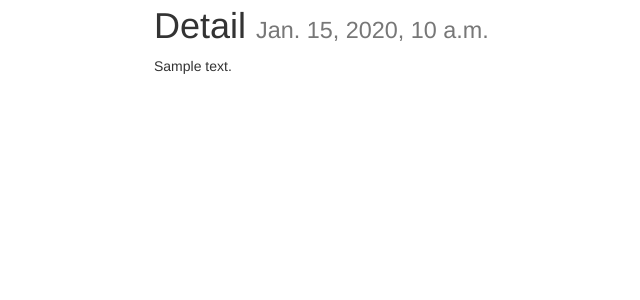
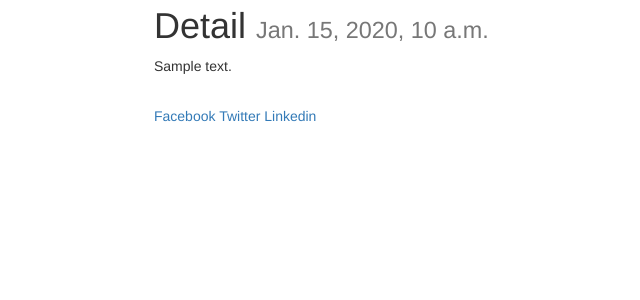
Before and after one commit to NigelEarle/django-tutorial, a Django app: page /posts/1/ in a window 1280 px wide. Shown: the part 314-614 px from the top of the page, without its empty margins (216-856 px from the left). Run offline with Django 3.2, Linux system fonts and the light colour scheme; tables that the repository leaves empty hold one stand-in row (values such as "Sample post"); grey boxes marked "Sample" are stand-in pictures; some libraries are stand-ins or nearby versions.

Commit message:
add social links and quoteplus share_link

```diff
--- a/src/posts/views.py
+++ b/src/posts/views.py
@@ -1,3 +1,5 @@
+from urllib import quote_plus
+
 from django.http import HttpResponse, HttpResponseRedirect
 from django.core.paginator import Paginator, EmptyPage, PageNotAnInteger
 from django.shortcuts import render, get_object_or_404, redirect
@@ -23,9 +25,11 @@ def post_create(request):
 
 def post_detail(request, id=None):
   instance = get_object_or_404(Post, id=id)
+  share_string = quote_plus(instance.content)
   context = {
     "instance": instance,
-    "title" : "Detail"
+    "title" : "Detail",
+    "share_string": share_string
   }
   return render(request, "post_detail.html", context)
 
--- a/src/templates/post_detail.html
+++ b/src/templates/post_detail.html
@@ -9,7 +9,20 @@
   {% endif %}
   <h1>{{ title }} <small>{{instance.timestamp}}</small></h1>
   {{instance.content|linebreaks}}<br/>
+
+  <a href="https://www.facebook.com/sharer/sharer.php?u={{ request.build_absolute_uri }}">
+  Facebook
+  </a>
+
+  <a href="https://twitter.com/home?status={{ share_string }}%20{{ request.build_absolute_uri }}">
+  Twitter
+  </a>
+
+  <a href='https://plus.google.com/share?url={{ request.build_absolute_uri }}'>
+
+  <a href="https://www.linkedin.com/shareArticle?mini=true&url=http://swiftforentrepreneurs.com/&title={{ instance.title}}&summary={{ share_string }}&source={{ request.build_absolute_uri }}">
+  Linkedin
+  </a>
 </div>
 
-
 {% endblock content %}
```
